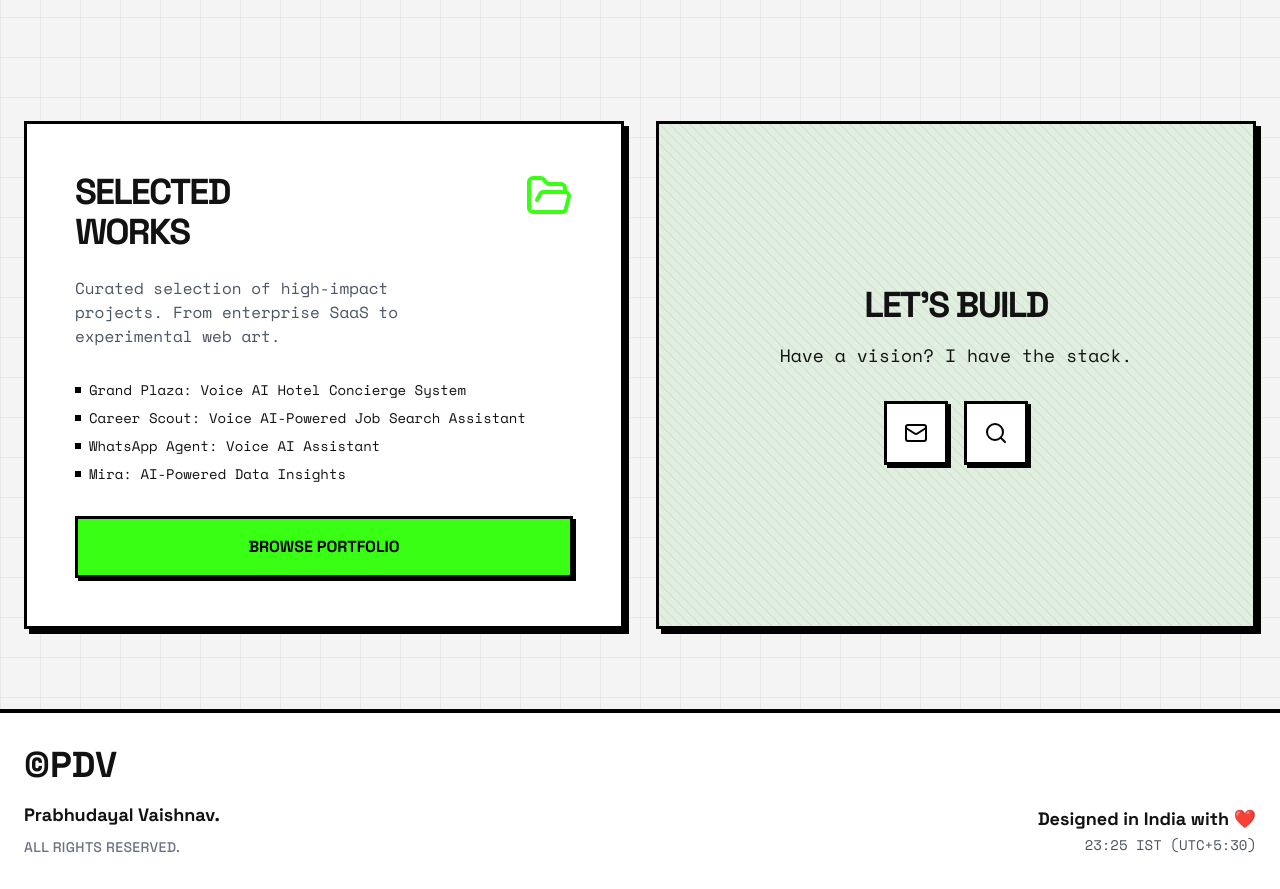
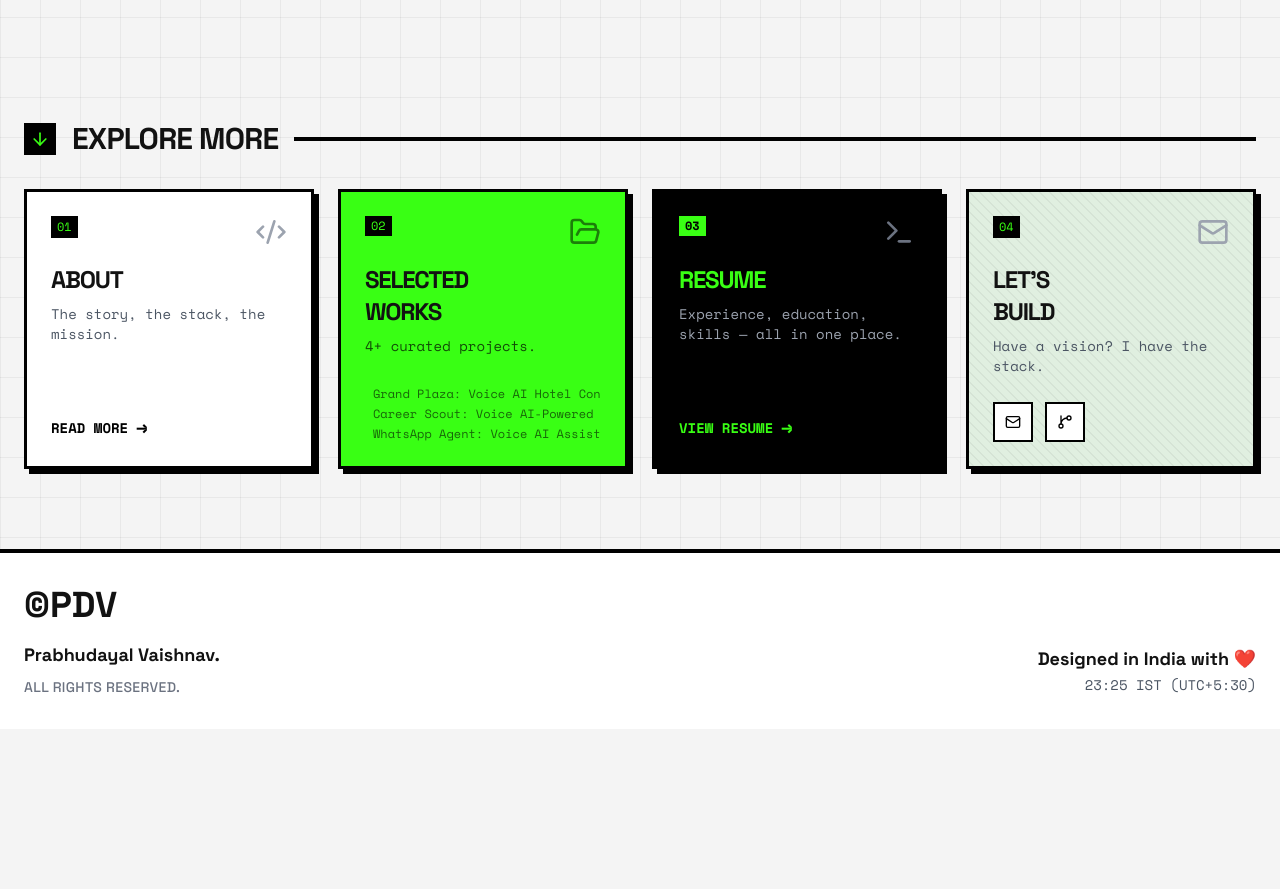
Before and after one commit to xprabhudayal/neo-brutal-v2, a Next.js app: page / in a window 1280 px wide. Shown: the part 2306-3195 px from the top of the page. After the commit the page ends 3035 px from the top, so only its background shows below. Built offline with nearby package versions, Linux system fonts and the light colour scheme.

Commit message:
feat(home): expand bottom section to 4-card 'Explore More' bento grid
- Add About card with story/stack/mission teaser
- Update Selected Works card with project list preview
- Add Resume card with dark theme styling
- Redesign Let's Build card as contact link
- Remove unused Search import

```diff
--- a/app/page.tsx
+++ b/app/page.tsx
@@ -1,7 +1,7 @@
 'use client';
 
 import Link from 'next/link';
-import { ArrowDown, FolderOpen, Mail, Code2, Terminal, GitBranch, Search, Zap } from 'lucide-react';
+import { ArrowDown, FolderOpen, Mail, Code2, Terminal, GitBranch, Zap } from 'lucide-react';
 import LogoSpotlightCarousel from '@/components/LogoSpotlightCarousel';
 import { RESUME_DATA } from "@/components/constants";
 
@@ -203,64 +203,108 @@ export default function HomePage() {
         </div>
       </section>
 
-      {/* Selected Works & CTA */}
+      {/* Explore More - Navigation Bento Grid */}
       <section className="max-w-7xl mx-auto px-4 md:px-6 py-12 lg:py-20">
-        <div className="grid md:grid-cols-2 gap-8">
+        <div className="flex items-center gap-4 mb-8">
+          <div className="h-8 w-8 bg-black flex items-center justify-center text-primary">
+            <ArrowDown className="w-5 h-5" />
+          </div>
+          <h2 className="text-3xl font-black uppercase tracking-tight">Explore More</h2>
+          <div className="h-1 flex-1 bg-black"></div>
+        </div>
 
-          {/* Selected Works Box */}
-          <div className="neo-brutal-box p-8 md:p-12 bg-white flex flex-col justify-between min-h-[400px]">
+        <div className="grid grid-cols-1 md:grid-cols-2 lg:grid-cols-4 gap-6">
+
+          {/* About Card */}
+          <Link
+            href="/about"
+            className="neo-brutal-box p-6 bg-white flex flex-col justify-between min-h-[280px] group"
+          >
             <div>
-              <div className="flex justify-between items-start mb-6">
-                <h2 className="text-4xl font-black uppercase tracking-tighter">Selected<br />Works</h2>
-                <FolderOpen className="w-12 h-12 text-primary" />
+              <div className="flex justify-between items-start mb-4">
+                <span className="terminal-invert-sm font-mono">01</span>
+                <Code2 className="w-8 h-8 text-gray-400 group-hover:text-primary transition-colors" />
               </div>
-              <p className="font-mono text-gray-600 mb-8 max-w-sm">
-                Curated selection of high-impact projects. From enterprise SaaS to experimental web art.
+              <h3 className="text-2xl font-black uppercase tracking-tighter mb-2">About</h3>
+              <p className="font-mono text-sm text-gray-600">
+                The story, the stack, the mission.
               </p>
+            </div>
+            <div className="mt-6 font-mono text-sm font-bold uppercase flex items-center gap-2 text-black group-hover:text-primary transition-colors">
+              Read More <span className="text-lg">→</span>
+            </div>
+          </Link>
 
-              {/* Mini List of Top Projects */}
-              <ul className="mb-8 space-y-2 font-mono text-sm">
-                {featuredProjects.map((p, idx) => (
-                  <li key={idx} className="flex items-center gap-2">
-                    <span className="w-1.5 h-1.5 bg-black"></span>
-                    {p.title}
-                  </li>
-                ))}
-              </ul>
+          {/* Selected Works Card */}
+          <Link
+            href="/projects"
+            className="neo-brutal-box p-6 bg-primary flex flex-col justify-between min-h-[280px] group"
+          >
+            <div>
+              <div className="flex justify-between items-start mb-4">
+                <span className="bg-black text-primary px-1.5 py-0.5 font-mono text-xs">02</span>
+                <FolderOpen className="w-8 h-8 text-black/50 group-hover:text-black transition-colors" />
+              </div>
+              <h3 className="text-2xl font-black uppercase tracking-tighter mb-2">Selected<br />Works</h3>
+              <p className="font-mono text-sm text-black/70">
+                {featuredProjects.length}+ curated projects.
+              </p>
+            </div>
+            <ul className="mt-4 space-y-1 font-mono text-xs text-black/60">
+              {featuredProjects.slice(0, 3).map((p, idx) => (
+                <li key={idx} className="flex items-center gap-2 truncate">
+                  <span className="w-1 h-1 bg-black"></span>
+                  {p.title}
+                </li>
+              ))}
+            </ul>
+          </Link>
 
+          {/* Resume Card */}
+          <Link
+            href="/resume"
+            className="neo-brutal-box p-6 bg-black text-white flex flex-col justify-between min-h-[280px] group"
+          >
+            <div>
+              <div className="flex justify-between items-start mb-4">
+                <span className="bg-primary text-black px-1.5 py-0.5 font-mono text-xs font-bold">03</span>
+                <Terminal className="w-8 h-8 text-gray-500 group-hover:text-primary transition-colors" />
+              </div>
+              <h3 className="text-2xl font-black uppercase tracking-tighter mb-2 text-primary">Resume</h3>
+              <p className="font-mono text-sm text-gray-400">
+                Experience, education, skills — all in one place.
+              </p>
             </div>
-            <Link
-              href="/projects"
-              className="w-full py-4 border-3 border-black bg-primary text-black font-bold uppercase text-center hover:bg-black hover:text-white transition-colors shadow-neo-sm"
-            >
-              Browse Portfolio
-            </Link>
-          </div>
+            <div className="mt-6 font-mono text-sm font-bold uppercase flex items-center gap-2 text-primary group-hover:text-white transition-colors">
+              View Resume <span className="text-lg">→</span>
+            </div>
+          </Link>
 
-          {/* Let's Build / Contact Box */}
-          <div className="neo-brutal-box bg-secondary overflow-hidden relative min-h-[400px] flex items-center justify-center">
+          {/* Let's Build / Contact Card */}
+          <Link
+            href="/contact"
+            className="neo-brutal-box p-6 bg-secondary flex flex-col justify-between min-h-[280px] group relative overflow-hidden"
+          >
             <div className="absolute inset-0 pattern-diagonal opacity-5"></div>
-            <div className="relative z-10 text-center p-8">
-              <h2 className="text-4xl font-black uppercase tracking-tighter mb-4">Let's Build</h2>
-              <p className="font-mono text-lg mb-8">Have a vision? I have the stack.</p>
-              <div className="flex justify-center gap-4">
-                <a
-                  href={`mailto:${RESUME_DATA.contact.email}`}
-                  className="w-16 h-16 flex items-center justify-center border-3 border-black bg-white hover:bg-primary transition-colors shadow-neo-sm text-black"
-                >
-                  <Mail className="w-6 h-6" />
-                </a>
-                <a
-                  href={RESUME_DATA.contact.links.find(l => l.name === 'LinkedIn')?.url || '#'}
-                  target="_blank"
-                  rel="noopener noreferrer"
-                  className="w-16 h-16 flex items-center justify-center border-3 border-black bg-white hover:bg-[#0077b5] hover:text-white transition-colors shadow-neo-sm text-black"
-                >
-                  <Search className="w-6 h-6" /> {/* Placeholder for LinkedIn if not imported, but we used lucide icon before */}
-                </a>
+            <div className="relative z-10">
+              <div className="flex justify-between items-start mb-4">
+                <span className="terminal-invert-sm font-mono">04</span>
+                <Mail className="w-8 h-8 text-gray-400 group-hover:text-black transition-colors" />
               </div>
+              <h3 className="text-2xl font-black uppercase tracking-tighter mb-2">Let's<br />Build</h3>
+              <p className="font-mono text-sm text-gray-600">
+                Have a vision? I have the stack.
+              </p>
             </div>
-          </div>
+            <div className="relative z-10 mt-6 flex gap-3">
+              <span className="w-10 h-10 flex items-center justify-center border-2 border-black bg-white text-black">
+                <Mail className="w-4 h-4" />
+              </span>
+              <span className="w-10 h-10 flex items-center justify-center border-2 border-black bg-white text-black">
+                <GitBranch className="w-4 h-4" />
+              </span>
+            </div>
+          </Link>
         </div>
       </section>
     </div>
```
